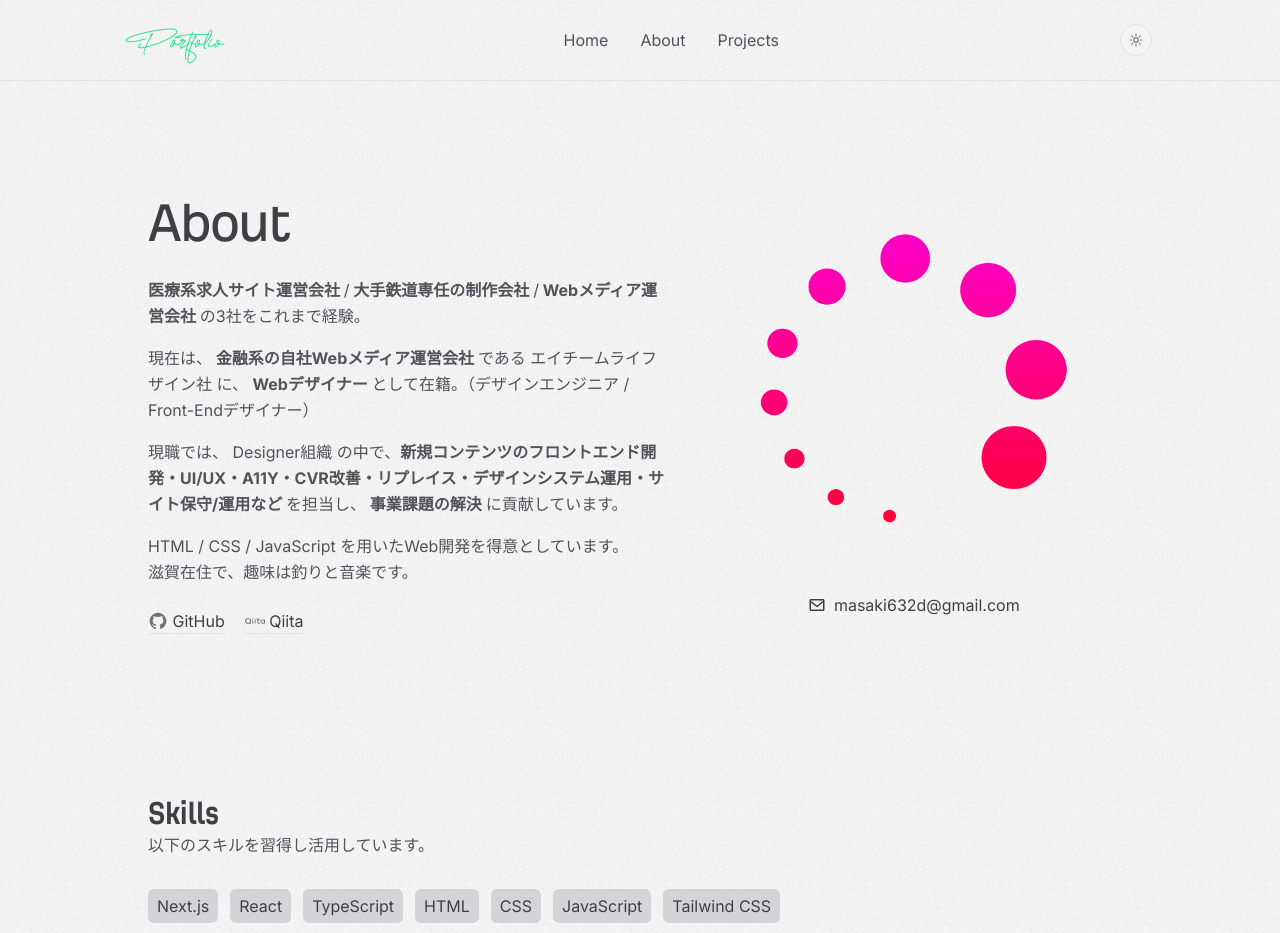
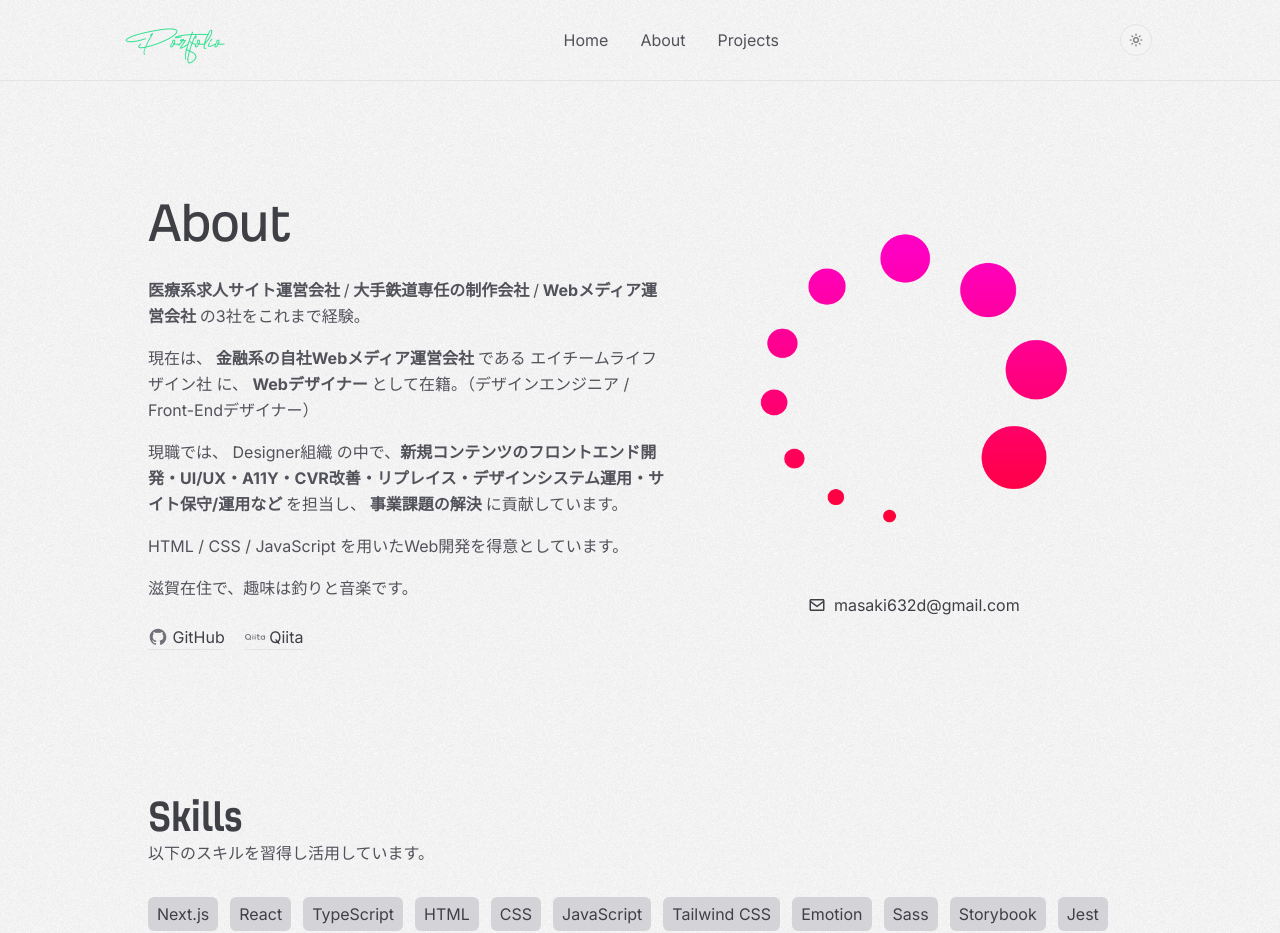
Before and after one commit to masaki632d/new-portfolio-app, a Next.js app: page /about in a window 1280 px wide. Shown: the top 933 px of the page. Built offline with nearby package versions, Linux system fonts and the light colour scheme.

Commit message:
refactor About

```diff
--- a/src/app/about/page.tsx
+++ b/src/app/about/page.tsx
@@ -1,5 +1,6 @@
 import { Metadata } from 'next'
 import Image from 'next/image'
+import Link from 'next/link'
 import { BiEnvelope } from 'react-icons/bi'
 
 import { SocialLink } from '@components/About/SocialLink'
@@ -39,11 +40,8 @@ export default async function About() {
               </strong>
               を担当し、<strong> 事業課題の解決 </strong>に貢献しています。
             </p>
-            <p>
-              HTML / CSS / JavaScript を⽤いたWeb開発を得意としています。
-              <br />
-              滋賀在住で、趣味は釣りと⾳楽です。
-            </p>
+            <p>HTML / CSS / JavaScript を⽤いたWeb開発を得意としています。</p>
+            <p>滋賀在住で、趣味は釣りと⾳楽です。</p>
           </div>
 
           <SocialLink type="social" />
@@ -61,14 +59,14 @@ export default async function About() {
             alt=""
             priority
           />
-          <div className="">
-            <a
+          <div className="flex items-center justify-center space-x-2">
+            <BiEnvelope className="text-lg" />
+            <Link
               href="mailto:masaki632d@gmail.com"
-              className="flex items-center justify-center gap-x-2 hover:text-primary-color"
+              className="duration-300 hover:text-primary-color"
             >
-              <BiEnvelope className="text-lg" />
               masaki632d@gmail.com
-            </a>
+            </Link>
           </div>
         </Slide>
       </section>
--- a/src/components/About/SocialLink/index.tsx
+++ b/src/components/About/SocialLink/index.tsx
@@ -14,7 +14,7 @@ export const SocialLink = ({ type }: Props) => {
         .map((value) => (
           <li key={value.id}>
             <Link
-              className="flex items-center border-b border-zinc-200 dark:border-b-zinc-800"
+              className="flex items-center border-b border-zinc-200 duration-300 hover:opacity-70 dark:border-b-zinc-800"
               href={value.url}
               rel="noopener"
               target="_blank"
--- a/src/components/About/Usage/index.tsx
+++ b/src/components/About/Usage/index.tsx
@@ -4,7 +4,7 @@ import { data } from './constants/data'
 
 export const Usage = () => {
   return (
-    <section className="max-w-2xl">
+    <section>
       <div className="mb-8">
         <SectionTitle type="h2">Skills</SectionTitle>
         <p className="max-w-xl text-zinc-600 dark:text-zinc-400">
--- a/src/components/Home/Experience/index.tsx
+++ b/src/components/Home/Experience/index.tsx
@@ -1,3 +1,5 @@
+import { Fragment } from 'react'
+
 import Image from 'next/image'
 import Link from 'next/link'
 
@@ -17,11 +19,8 @@ export const Experience = () => {
       <Slide delay={0.18}>
         <div className="grid grid-cols-1 gap-x-12 gap-y-6 lg:grid-cols-2">
           {data.map((data) => (
-            <>
-              <div
-                key={data.id}
-                className="relative flex max-w-2xl items-start gap-x-4 before:absolute before:bottom-0 before:left-9 before:top-20 before:h-[calc(100%-70px)] before:w-px before:bg-zinc-200 dark:before:bg-zinc-800"
-              >
+            <Fragment key={data.id}>
+              <div className="relative flex max-w-2xl items-start gap-x-4 before:absolute before:bottom-0 before:left-9 before:top-20 before:h-[calc(100%-70px)] before:w-px before:bg-zinc-200 dark:before:bg-zinc-800">
                 <Link
                   href={data.url}
                   className="relative grid min-h-20 min-w-20 place-items-center text-clip rounded-md border border-zinc-200 bg-secondary-bg p-2 dark:border-zinc-800 dark:bg-primary-bg"
@@ -65,7 +64,7 @@ export const Experience = () => {
                   </li>
                 ))}
               </ul>
-            </>
+            </Fragment>
           ))}
         </div>
       </Slide>
--- a/src/components/shared/Navbar/MobileMenu/constants/data.ts
+++ b/src/components/shared/Navbar/MobileMenu/constants/data.ts
@@ -2,19 +2,16 @@ import { HiBeaker, HiBookmarkAlt, HiUser } from 'react-icons/hi'
 
 export const data = [
   {
-    id: 1,
     title: 'Home',
     href: '/',
     icon: HiBookmarkAlt,
   },
   {
-    id: 2,
     title: 'About',
     href: '/about',
     icon: HiUser,
   },
   {
-    id: 3,
     title: 'Projects',
     href: '/projects',
     icon: HiBeaker,
--- a/src/components/shared/SectionTitle/index.tsx
+++ b/src/components/shared/SectionTitle/index.tsx
@@ -17,7 +17,9 @@ const classes = ({ type }: Pick<Props, 'type'>) => {
       `
     case 'h2':
       return `
-        font-incognito text-4xl font-bold tracking-tight
+        font-incognito text-3xl font-bold tracking-tight
+        md:text-4xl
+        lg:text-5xl
       `
     case 'h3':
       return `
```
